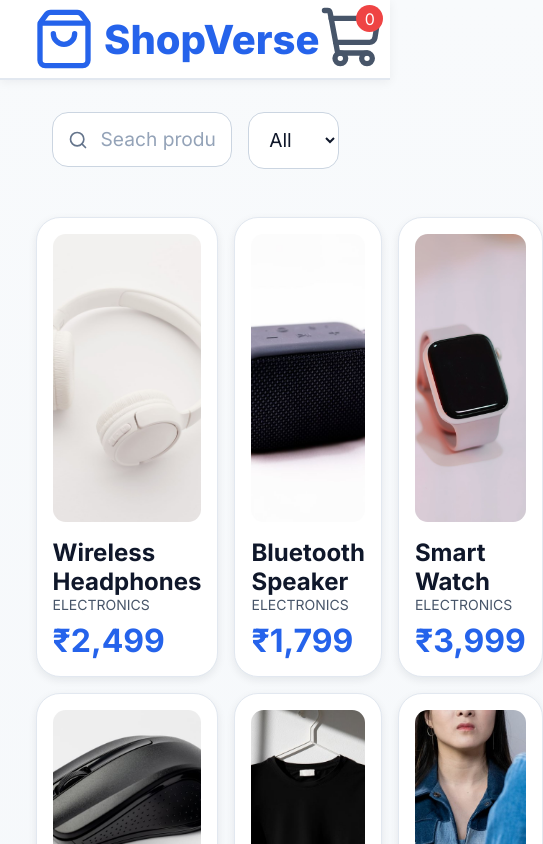
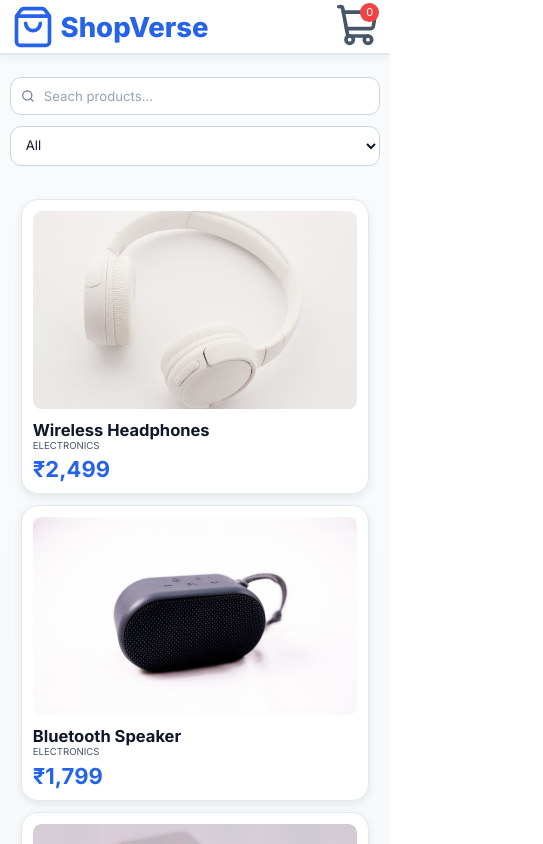
Before and after one commit to codewithyashsoni/ShopVerse, a React (Vite) app: page / in a window 390 px wide. Shown: the top 844 px of the page, 543 px wide, since content can reach past the window. Built offline with nearby package versions, Linux system fonts and the light colour scheme.

Commit message:
Added Responsive Code

```diff
--- a/src/index.css
+++ b/src/index.css
@@ -96,13 +96,6 @@
     --radius-lg: 1rem;
     --radius-xl: 1.5rem;
     --radius-round: 50%;
-
-    --space-xs: .25rem;
-    --space-sm: .5rem;
-    --space-md: 1rem;
-    --space-lg: 1.5rem;
-    --space-xl: 2rem;
-    --space-2xl: 3rem;
 
     --transition-fast: .2s ease;
     --transition-normal: .3s ease;
@@ -817,3 +810,88 @@ body{
     font-weight :700;
     font-size: 1.5rem;
 }
+@media(max-width: 1200px){
+    html{
+        font-size: 15px;
+    }
+}
+@media(max-width :992px){
+    html{
+        font-size: 14px;
+    }
+    .products-grid-container{
+        grid-template-columns: repeat(2, 1fr);
+    }
+    .product-details{
+        flex-direction: column;
+        align-items: center;
+    }
+    .detail-image-container{
+        max-width: 420px;
+    }
+    .cart-item-container{
+        flex-direction: column;
+        gap :1rem;
+    }
+    .cart-item-controls{
+        flex-direction: row;
+    }
+}
+@media(max-width: 768px){
+    html{
+        font-size: 13px;
+    }
+    .search-filter-container{
+        flex-direction: column;
+        padding: 0;
+    }
+    .navbar{
+        padding :0 1rem;
+    }
+    .cart-item-controls{
+        flex-wrap: wrap;
+        gap :1rem;
+        justify-content: space-evenly;
+    }
+    .checkout-container{
+        padding :1.5rem;
+    }
+    .form-block, .form-block-payment{
+        padding-left: 0;
+    }
+}
+@media(max-width :576px){
+    html{
+        font-size: 12px;
+    }
+    .container{
+        width: 95%;
+    }
+    .products-grid-container{
+        grid-template-columns: 1fr;
+    }
+    .product-card{
+        max-width: 420px;
+        margin: auto;
+    }
+    .cart-item-info{
+        flex-direction: column;
+    }
+    .cart-image-container{
+        max-width: 100%;
+    }
+    .cart-item-controls{
+        align-items: stretch;
+    }
+    .cart-quantity-controls{
+        width: 100%;
+    }
+    .checkout-btn, .order-btn, .success-btn{
+        width :100%;
+    }
+}
+@media(max-width: 400px){
+    html{
+        font-size: 11px;
+    }
+}
```
